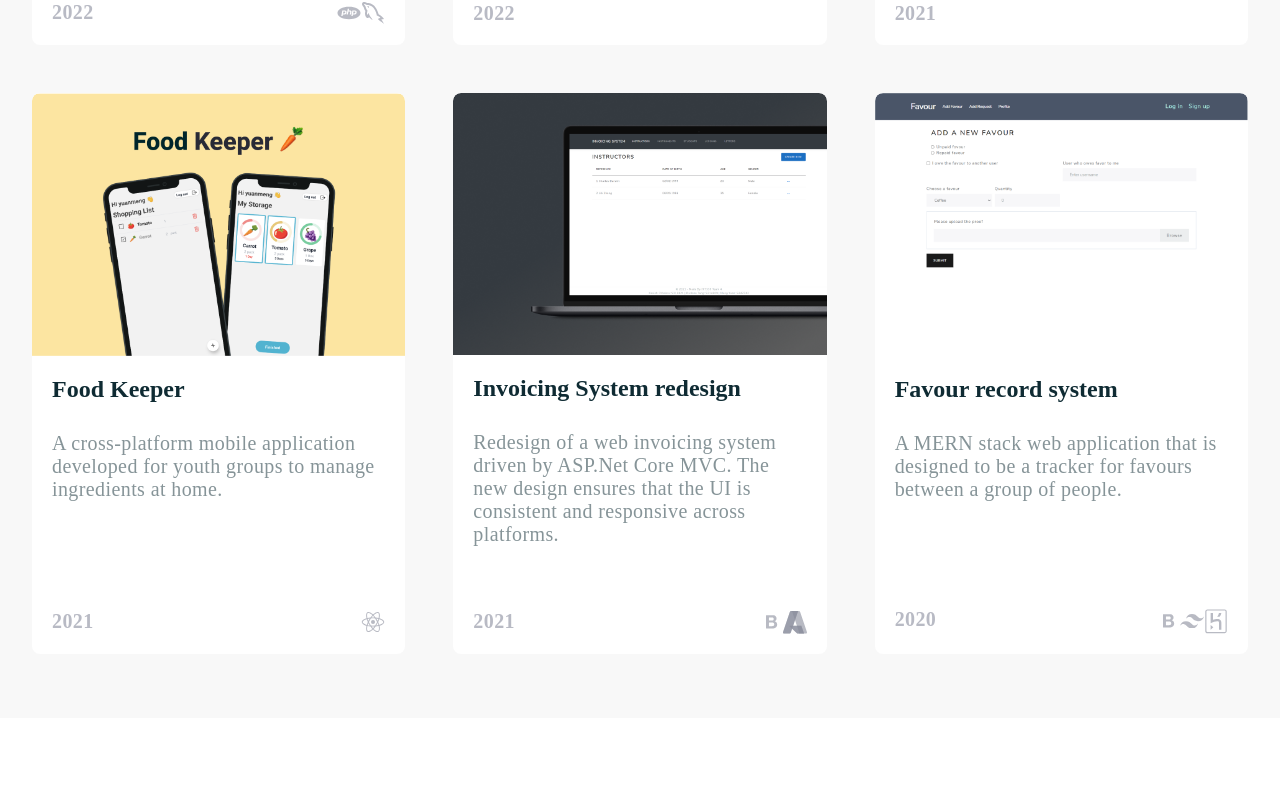
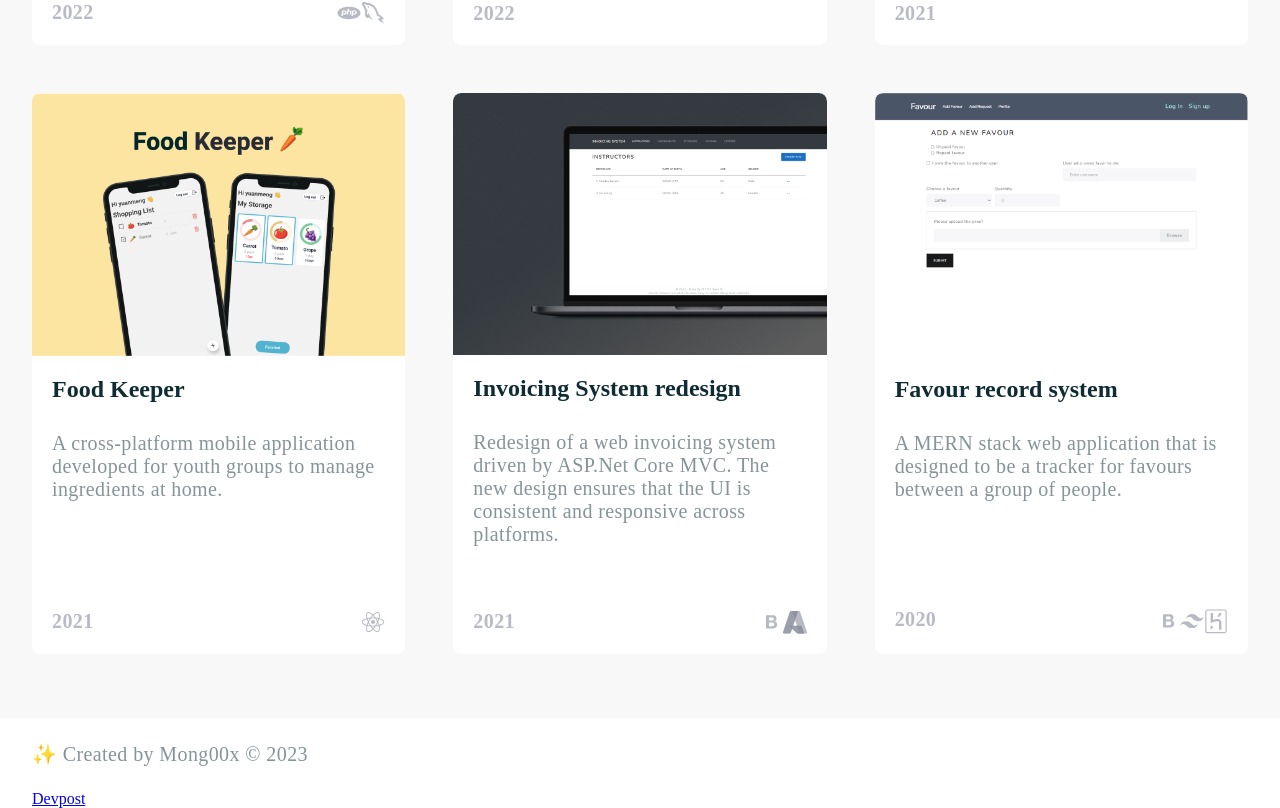
Before and after one commit to mong00x/portfolio, a Next.js app: page / in a window 1280 px wide. Shown: the part 950-1758 px from the top of the page. Before the commit the page ends 1668 px from the top, so only its background shows below. Built offline with nearby package versions, Linux system fonts and the light colour scheme.

Commit message:
remove invalid font import and add footer section

```diff
--- a/pages/index.js
+++ b/pages/index.js
@@ -39,16 +39,13 @@ export default function Home() {
         nomodule
         src="https://unpkg.com/ionicons@5.5.2/dist/ionicons/ionicons.js"
       ></script>
-      <style>
-        @import
-        url('https://fonts.googleapis.com/css2?family=Montserrat:wght@700&family=PT+Sans:wght@400;700&family=Roboto&display=swap');
-      </style>
 
-      <Head>
+
+      <head>
         <title>Mong00x</title>
         <meta name="description" content="Mong00x.me" />
         <link rel="icon" href="/favicon.ico" />
-      </Head>
+      </head>
       <nav className={styles.nav}>
         <div className={styles.navBtnContainer}>
           {/* <button
@@ -119,7 +116,34 @@ export default function Home() {
             </div>
           </div>
         </section> */}
+
+
+
       </main>
+      <footer className={styles.footer}>
+          <div className={styles.container}>
+            <div className={styles.footerContent}>
+              <div className={styles.footerLeft}>
+                <p>
+                  ✨ Created by Mong00x © { new Date().getFullYear()}
+                </p>
+              </div>
+              <div className={styles.footerRight}>
+                <a className={styles.linkedin} href="
+                  https://www.linkedin.com/in/meng-yuan-0b0b1b1b1/">
+                  <ion-icon name="logo-linkedin"></ion-icon>
+                </a>
+
+                <a className={styles.github} href="https://github.com/mong00x">
+                  <ion-icon name="logo-github"></ion-icon>
+                </a>
+                <a className={styles.devpost} href="https://devpost.com/mong00x?ref_content=user-portfolio&ref_feature=portfolio&ref_medium=global-nav">
+                  Devpost
+                </a>
+              </div>
+            </div>
+          </div>
+        </footer>
     </div>
   );
 }
```
